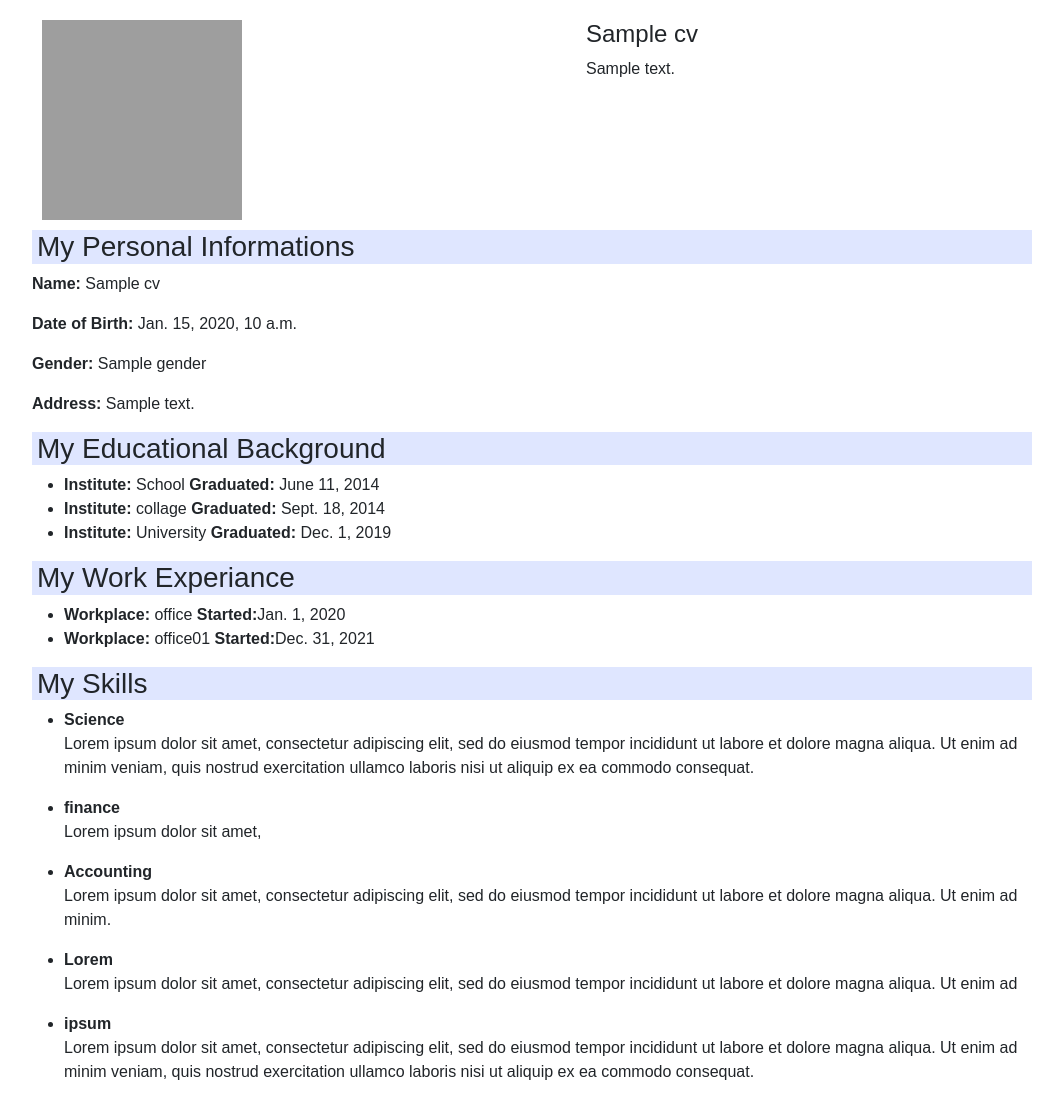
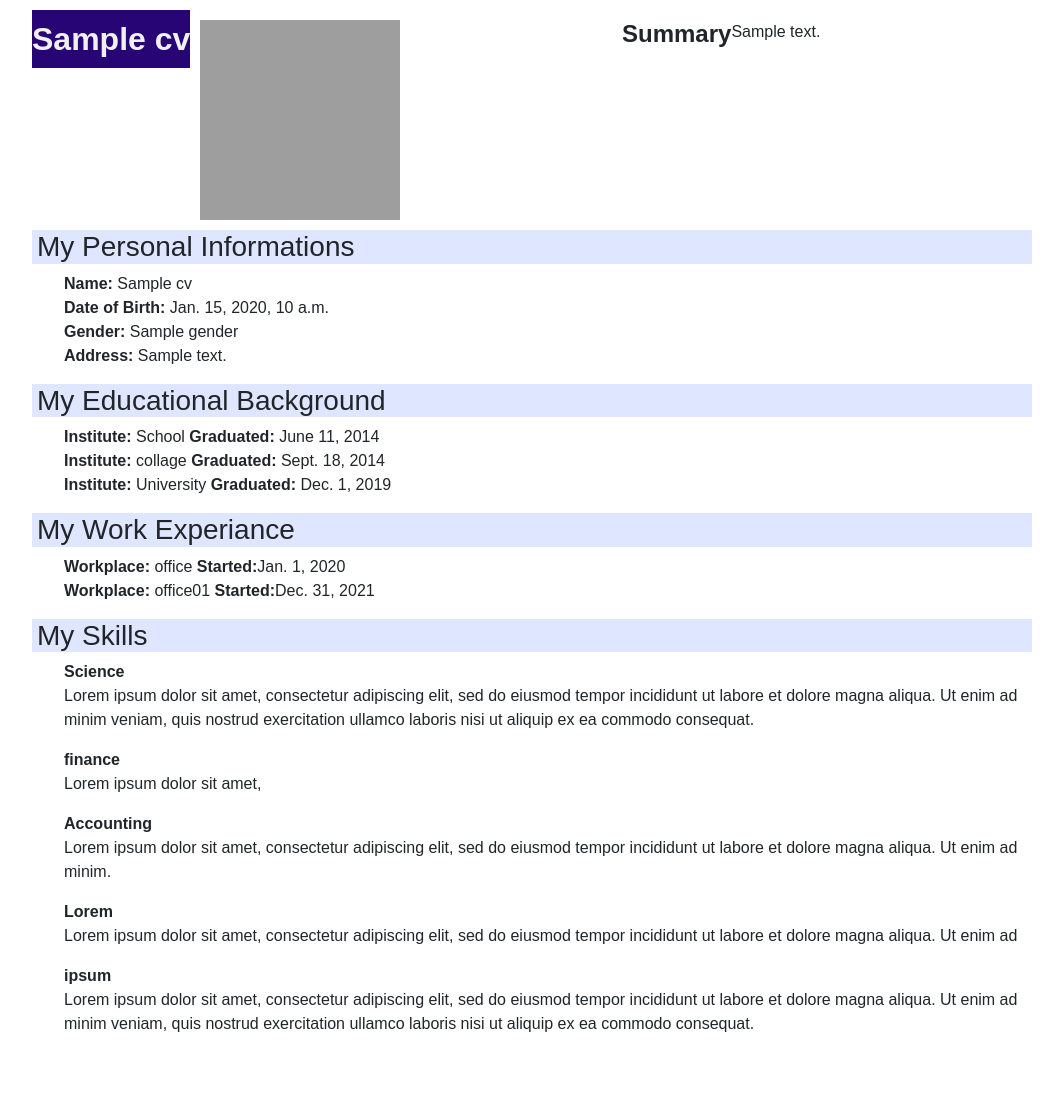
Before and after one commit to ArkoKhan/CV-creator-to-do, a Django app: template template/app_temp/pdfcv.html in a window 1280 px wide. Shown: the whole page, without its empty margins (108-1171 px from the left). After the commit the page ends 1032 px from the top, so only its background shows below. Run offline with Django 5.2, Linux system fonts and the light colour scheme; data comes from the database, SQL or seed files in the repository; the template is opened without the code that fills it: values that come from a table or form of the project are taken from there, most other values are stand-ins (such as "Sample title", 1, 10 or a date in 2020); parts of the project's set-up code (start-up, migrations or seed data) failed here and were passed over; grey boxes are pictures that could not be loaded.

Commit message:
update pdf

```diff
--- a/my_app/urls.py
+++ b/my_app/urls.py
@@ -1,5 +1,5 @@
 from django.urls import path
-from .views import Home, scheduler, delete_task, cv, addEdu, addWork, addSkill, new_cv, pdfCv
+from .views import Home, scheduler, delete_task, cv, addEdu, addWork, addSkill, new_cv, pdfCv, html_to_pdf_view
 
 urlpatterns = [
     path('', Home, name="home"),
@@ -10,5 +10,6 @@ urlpatterns = [
     path('addWork', addWork, name='addWork'),
     path('addSkill', addSkill, name='addSkill'),
     path('new_cv/<int:id>/', new_cv, name='new_cv'),
-    path("pdfcv", pdfCv, name="pdfcv")
+    path("pdfcv", pdfCv, name="pdfcv"),
+    path("html_to_pdf_view", html_to_pdf_view, name="html_to_pdf_view"),
 ]
--- a/template/app_temp/cv.html
+++ b/template/app_temp/cv.html
@@ -104,7 +104,9 @@
         {% for c in cvs %}
         <a href="{% url 'new_cv' c.id %}" class="btn btn-success">Create new</a>
         {% endfor %}
-        <a href="{% url 'pdfcv' %}" class="btn btn-primary">
+
+        <!-- pdfkit -->
+        <a href="{% url 'html_to_pdf_view' %}" class="btn btn-primary">
           <i class="fa-solid fa-download"></i> Download
         </a>
       </section>
--- a/template/app_temp/pdfcv.html
+++ b/template/app_temp/pdfcv.html
@@ -12,8 +12,117 @@
     />
 
     <!-- ==========css========== -->
-    {% load static %}
-    <link rel="stylesheet" href="{% static 'style.css' %}" />
+    <!-- {% load static %}
+    <link rel="stylesheet" href="{% static 'style.css' %}" /> -->
+    <style>
+     * {
+  margin: 0;
+  padding: 0;
+  font-family: arial;
+}
+main {
+  margin: 15px;
+}
+
+/* ========================= Navigation Start =========================== */
+
+.row {
+  width: 100%;
+}
+
+
+
+/* ========================= Navigation End =========================== */
+
+h1 {
+  margin-top: 10px;
+}
+h2 {
+  text-align: center;
+  background-color: rgb(40, 5, 117);
+  padding: 10px 0;
+  color: rgb(240, 240, 240);
+  font-weight: 800;
+
+}
+
+
+.cv_form_head {
+  margin-top: 30px;
+  display: block;
+  text-align: center;
+  background-color: rgb(236, 236, 236);
+}
+
+
+/* cv formating */
+.cv_body {
+  margin: 10px auto;
+  width: 1000px;
+}
+
+.cv_body h3 {
+  display: block;
+  padding-left: 5px;
+  /* text-align: center; */
+  background-color: rgb(223, 230, 255);
+}
+.cv_body .btn {
+  margin-right: 30px;
+}
+/* personal info sec */
+.cv_sec {
+  margin: 0;
+  padding: 0;
+  /* display: flex;  */
+  width: 100%;
+}
+.info {
+  display: flex;
+  flex-direction: row;
+  flex-wrap: wrap;
+  flex-flow: row;
+  align-items: flex-start;
+  align-content: flex-start;
+  justify-content: left;
+}
+
+.info .info_div {
+  display: flex;
+  margin: 0;
+  padding: 10px;
+  flex-grow: inherit;
+  flex-shrink: inherit;
+  flex-basis: content;
+  flex: content;
+  align-self: flex-start;
+  /* border: 1px solid black; */
+}
+
+.info_div p {
+  text-align: justify;
+  line-height: 24px;
+}
+
+.info img {
+  display: inline-block;
+  /* margin-top: -110px; */
+  height: 200px;
+  width: 200px;
+}
+ ul {
+  /* border: 1px solid black; */
+  display: block;
+}
+ul > li {
+  list-style: none;
+}
+span {
+  font-weight: 700;
+}
+
+
+    </style>
     <title>CV</title>
   </head>
   <body>
@@ -22,25 +131,26 @@
     <main class="cv_body">
       <section class="info cv_sec">
         {% for c in cvs %}
-        <div class="info_div">
+        <h2>{{c.name}}</h2>
+        <div class="info_div image">
           <img height="150px" width="150px" src="{{c.image.path}}" alt="" />
         </div>
         <div class="info_div">
-          <h4>{{c.name}}</h4>
+          <h4><strong>Summary</strong></h4>
           <p>{{c.summary}}</p>
         </div>
         {% endfor %}
       </section>
       <section class="per cv_sec">
         <h3>My Personal Informations</h3>
+        <ul>
         {% for c in cvs %}
-
-          <p><strong>Name:</strong> {{c.name}}</p>
-          <p><strong>Date of Birth:</strong> {{c.dob}}</p>
-          <p><strong>Gender:</strong> {{c.gender}}</p>
-          <p><strong>Address:</strong> {{c.address}}</p>
-
-        {% endfor %}
+          <li><strong>Name:</strong> {{c.name}}</li>
+          <li><strong>Date of Birth:</strong> {{c.dob}}</li>
+          <li><strong>Gender:</strong> {{c.gender}}</li>
+          <li><strong>Address:</strong> {{c.address}}</li>
+          {% endfor %}
+        </ul>
       </section>
       <section class="edu cv_sec">
         <h3>My Educational Background</h3>
```
Also changed, not shown: my_app/views.py (+17 -21 lines).
